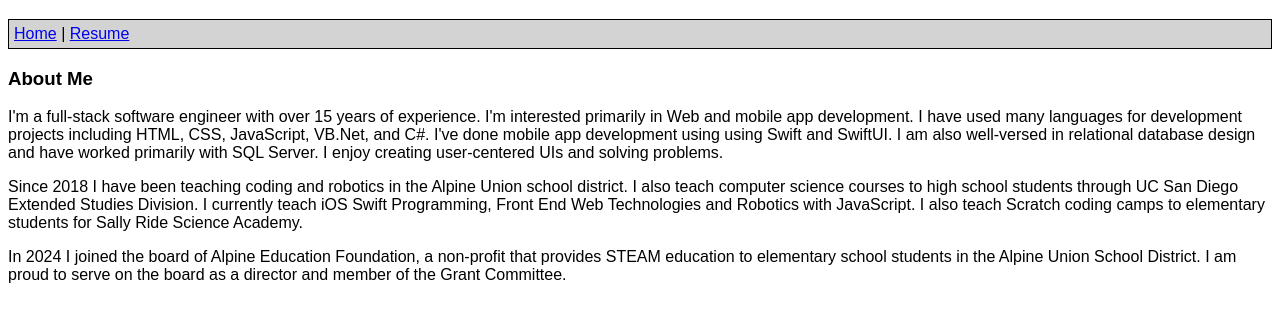
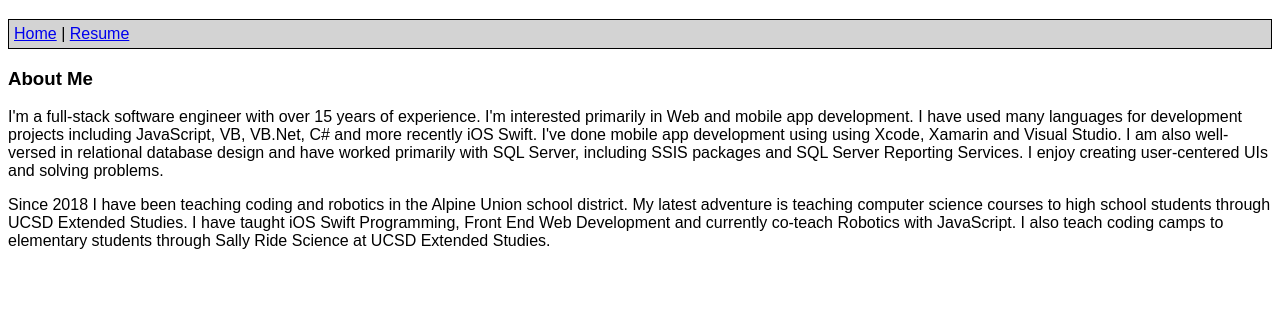
Before and after one commit to LauraRuival/Portfolio, a plain HTML site: page index.html in a window 1280 px wide. Shown: the part 61-382 px from the top of the page. Drawn offline with Linux system fonts and the light colour scheme.

Commit message:
update formatting on index.html

```diff
--- a/index.html
+++ b/index.html
@@ -14,8 +14,14 @@
         <a href="resume.html">Resume</a>
       </nav>
     <h3>About Me</h3>
-    <p>I'm a full-stack software engineer with over 15 years of experience. I'm interested primarily in Web and mobile app development. I have used many languages for development projects including HTML, CSS, JavaScript, VB.Net, and C#. I've done mobile app development using using Swift and SwiftUI. I am also well-versed in relational database design and have worked primarily with SQL Server. I enjoy creating user-centered UIs and solving problems.</p>
-    <p>Since 2018 I have been teaching coding and robotics in the Alpine Union school district. I also teach computer science courses to high school students through UC San Diego Extended Studies Division. I currently teach iOS Swift Programming, Front End Web Technologies and Robotics with JavaScript. I also teach Scratch coding camps to elementary students for Sally Ride Science Academy.</p>
-    <p>In 2024 I joined the board of Alpine Education Foundation, a non-profit that provides STEAM education to elementary school students in the Alpine Union School District. I am proud to serve on the board as a director and member of the Grant Committee.</p>
+    <p>I'm a full-stack software engineer with over 15 years of experience. I'm interested primarily in Web and mobile app development.
+        I have used many languages for development projects including JavaScript, VB, VB.Net, C# and more recently iOS Swift.
+        I've done mobile app development using using Xcode, Xamarin and Visual Studio.
+        I am also well-versed in relational database design and have worked primarily with SQL Server, including SSIS packages and SQL Server Reporting Services.
+        I enjoy creating user-centered UIs and solving problems.</p>
+    <p>Since 2018 I have been teaching coding and robotics in the Alpine Union school district.
+        My latest adventure is teaching computer science courses to high school students through UCSD Extended Studies.
+        I have taught iOS Swift Programming, Front End Web Development and currently co-teach Robotics with JavaScript.
+        I also teach coding camps to elementary students through Sally Ride Science at UCSD Extended Studies.</p>
 </body>
 </html>
```
